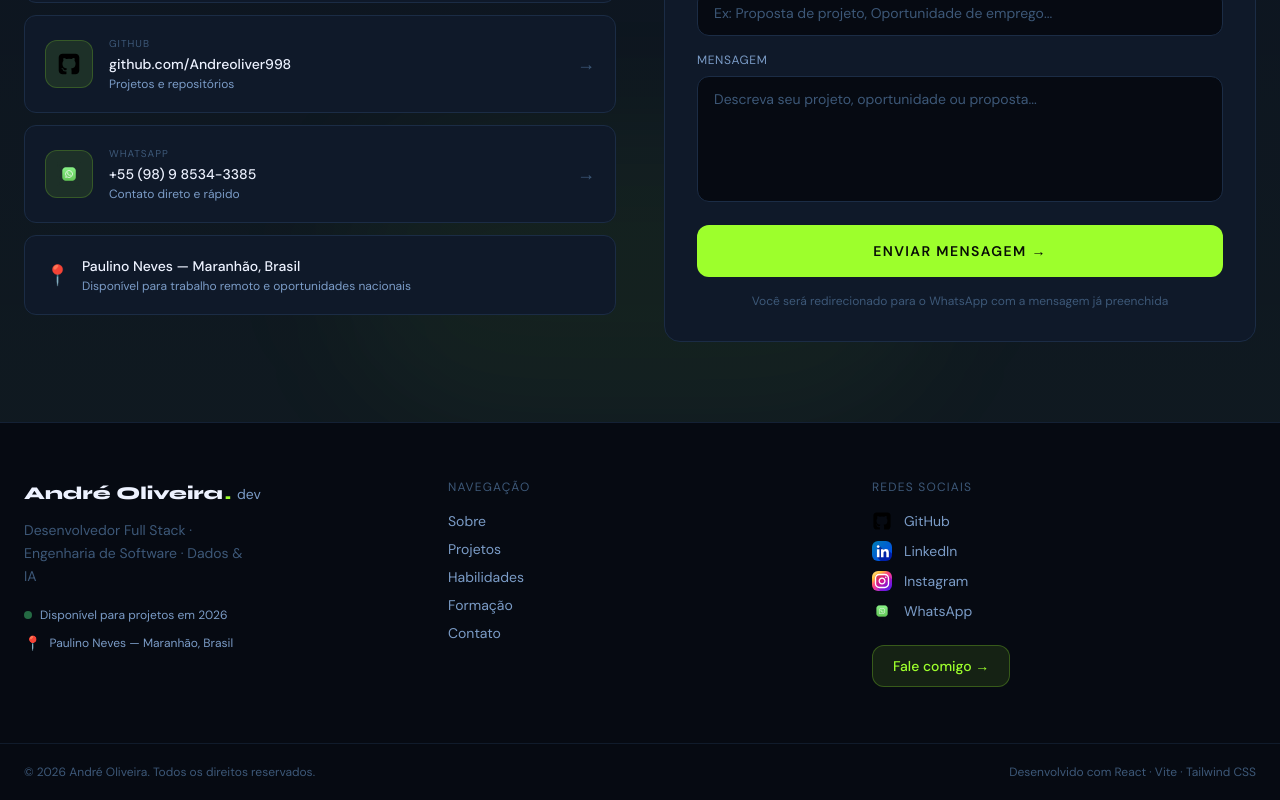
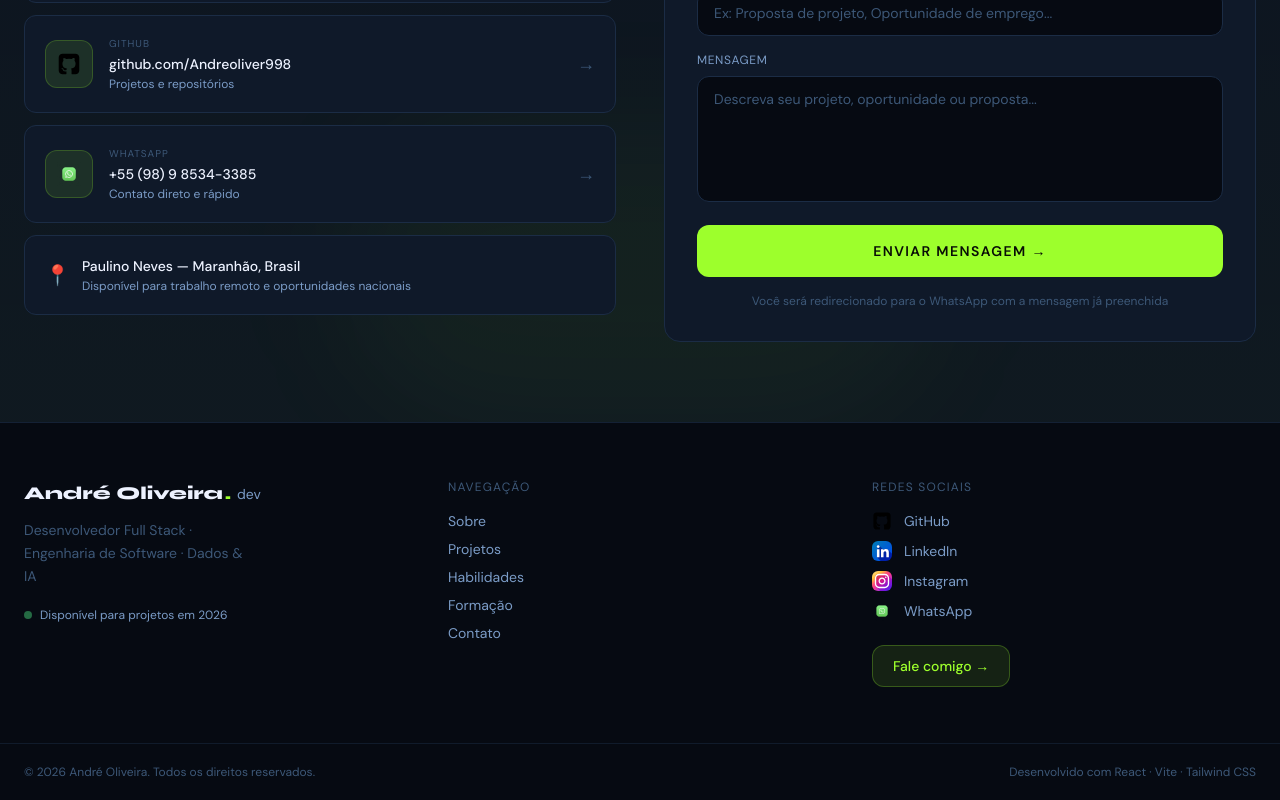
Before and after one commit to Andreoliver998/portfolio-profissional-carlos-andre, a React (Vite) app: page / in a window 1280 px wide. Shown: the part 6540-7340 px from the top of the page. Built offline with nearby package versions, Linux system fonts and the light colour scheme.

Commit message:
Move location map link to contact card

```diff
--- a/src/components/Contact.jsx
+++ b/src/components/Contact.jsx
@@ -7,6 +7,7 @@ import { socialLinks } from '../data/socialLinks.js'
 
 // ── Constantes de contato ─────────────────────────────────────────────────────
 const WHATSAPP_NUMBER = "98985343385"
+const LOCATION_URL = 'https://maps.app.goo.gl/HagbbUcHJ3UhZ5DJ6'
 
 const contactLinks = [
   {
@@ -170,7 +171,12 @@ Origem: Portfólio profissional`
             ))}
 
             {/* Card de localização */}
-            <div className="reveal reveal-delay-5 p-5 bg-[#0F1929] border border-[#1B2C45] rounded-xl">
+            <a
+              href={LOCATION_URL}
+              target="_blank"
+              rel="noopener noreferrer"
+              className="reveal reveal-delay-5 block p-5 bg-[#0F1929] border border-[#1B2C45] rounded-xl hover:border-[#9DFF2C]/40 transition-all duration-250 hover:-translate-y-0.5 hover:shadow-[0_4px_32px_rgba(157,255,44,0.08)]"
+            >
               <div className="flex items-center gap-3">
                 <span className="text-xl">📍</span>
                 <div>
@@ -182,7 +188,7 @@ Origem: Portfólio profissional`
                   </div>
                 </div>
               </div>
-            </div>
+            </a>
           </div>
 
           {/* ── Formulário WhatsApp ───────────────────────────────────────── */}
--- a/src/components/Footer.jsx
+++ b/src/components/Footer.jsx
@@ -5,8 +5,6 @@ import githubIcon from '../assets/social/github.svg'
 import instagramIcon from '../assets/social/instagram.svg'
 import linkedinIcon from '../assets/social/linkedin.svg'
 import whatsappIcon from '../assets/social/whatsapp.png'
-
-const LOCATION_URL = 'https://maps.app.goo.gl/HagbbUcHJ3UhZ5DJ6'
 
 // Array para o .map() do footer — alimentado pela fonte centralizada
 const socialLinksArr = [
@@ -60,15 +58,6 @@ export default function Footer() {
               </span>
             </div>
 
-            <a
-              href={LOCATION_URL}
-              target="_blank"
-              rel="noopener noreferrer"
-              className="inline-flex items-center gap-2 mt-3 text-xs text-[#7B9CC7] hover:text-[#9DFF2C] transition-colors duration-200 font-body w-fit"
-            >
-              <span className="text-sm leading-none">📍</span>
-              Paulino Neves — Maranhão, Brasil
-            </a>
           </div>
 
           {/* ── Navegação rápida ─────────────────────── */}
```
